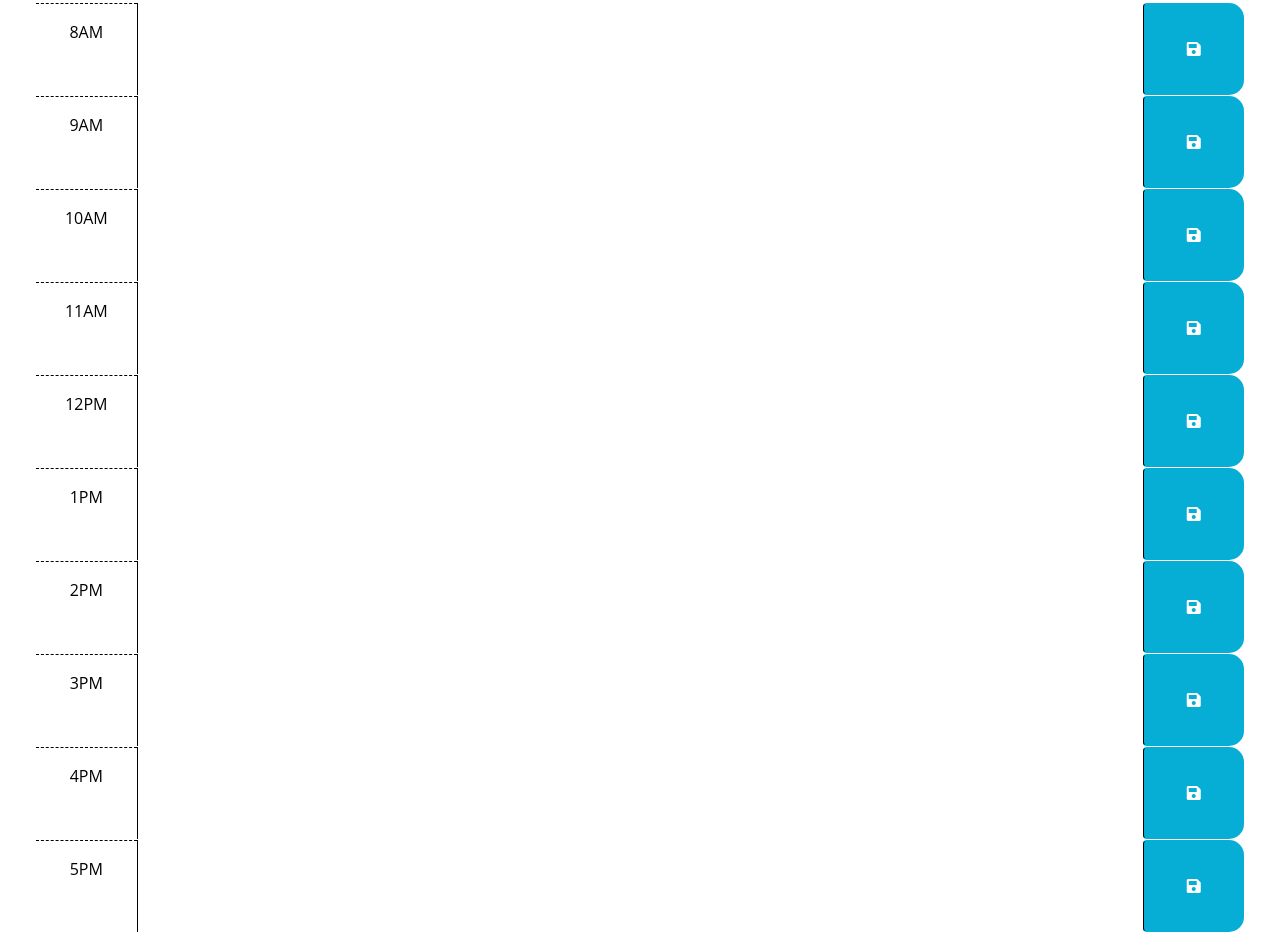
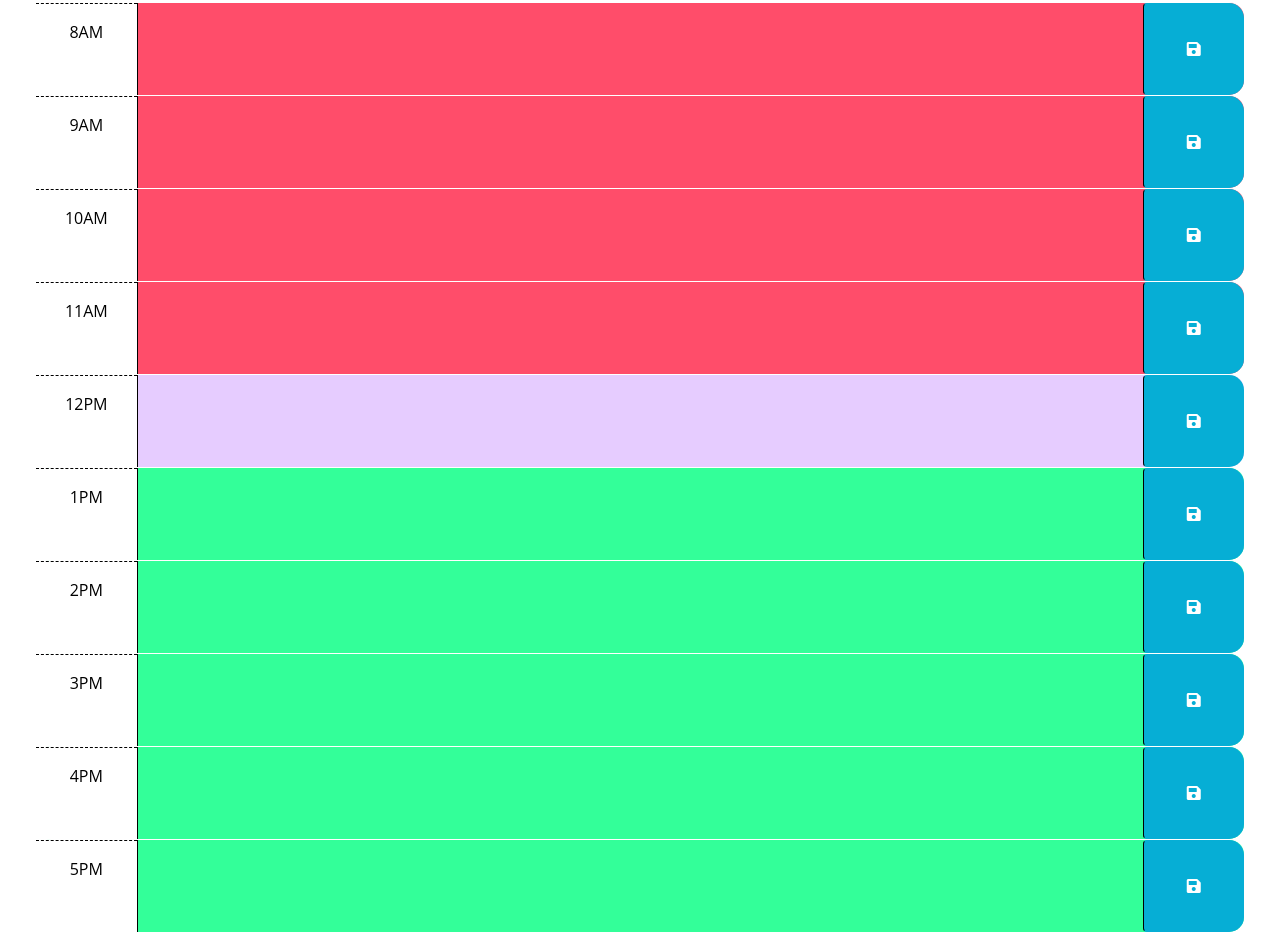
Before and after one commit to brenda255/day-scheduler, a plain HTML site: page index.html in a window 1280 px wide. Shown: the part 295-1227 px from the top of the page. Drawn offline with nearby package versions, Linux system fonts and the light colour scheme.

Commit message:
updated README

```diff
--- a/Develop/script.js
+++ b/Develop/script.js
@@ -39,16 +39,18 @@ $("#hour-17 .description").val(localStorage.getItem("hour-17"));
 
 
 
-function schedule() {
-  //go through each time block
-   var blockTime = document.querySelector("#time-block");
 
+//go through each time block
+
+var blockTime = document.querySelectorAll(".time-block");
+// $(".time-block").each(function ())
+      function schedule() {
     //check the time and add the classes for background indicators
     if (blockTime < date) {
       $(this).removeClass("future");
       $(this).removeClass("present");
       $(this).addClass("past");
-      console.log();
+
     }
     else if (blockTime === date) {
       $(this).removeClass("past");
@@ -60,8 +62,10 @@ function schedule() {
       $(this).removeClass("past");
       $(this).addClass("future");
 
+      schedule ();
     }
   }
+
   console.log(blockTime);
 
 
--- a/index.html
+++ b/index.html
@@ -31,8 +31,8 @@
         -->
 
     <!--these are the time blocks for the schedule -->
-    <div id= "time-block">
-    <div id="hour-8" class="row time-block">
+    <div id="time-block">
+       <div id="hour-8" class="row time-block past">
       <div class="col-2 col-md-1 hour text-center py-3">8AM</div>
       <textarea class="col-8 col-md-10 description" rows="3"> </textarea>
       <button id="save" class="btn saveBtn col-2 col-md-1" aria-label="save">
@@ -40,7 +40,7 @@
       </button>
     </div>
 
-    <div id="hour-9" class="row time-block">
+    <div id="hour-9" class="row time-block past">
       <div class="col-2 col-md-1 hour text-center py-3">9AM</div>
       <textarea class="col-8 col-md-10 description" rows="3"> </textarea>
       <button id="save" class="btn saveBtn col-2 col-md-1" aria-label="save">
@@ -49,7 +49,7 @@
     </div>
 
 
-    <div id="hour-10" class="row time-block">
+    <div id="hour-10" class="row time-block past">
       <div class="col-2 col-md-1 hour text-center py-3">10AM</div>
       <textarea class="col-8 col-md-10 description" rows="3"> </textarea>
       <button class="btn saveBtn col-2 col-md-1" aria-label="save">
@@ -58,7 +58,7 @@
     </div>
 
 
-    <div id="hour-11" class="row time-block">
+    <div id="hour-11" class="row time-block past">
       <div class="col-2 col-md-1 hour text-center py-3">11AM</div>
       <textarea class="col-8 col-md-10 description" rows="3"> </textarea>
       <button class="btn saveBtn col-2 col-md-1" aria-label="save">
@@ -66,7 +66,7 @@
       </button>
     </div>
 
-    <div id="hour-12" class="row time-block">
+    <div id="hour-12" class="row time-block present">
       <div class="col-2 col-md-1 hour text-center py-3">12PM</div>
       <textarea class="col-8 col-md-10 description" rows="3"> </textarea>
       <button class="btn saveBtn col-2 col-md-1" aria-label="save">
@@ -74,7 +74,7 @@
       </button>
     </div>
 
-    <div id="hour-13" class="row time-block">
+    <div id="hour-13" class="row time-block future">
       <div class="col-2 col-md-1 hour text-center py-3">1PM</div>
       <textarea class="col-8 col-md-10 description" rows="3"> </textarea>
       <button class="btn saveBtn col-2 col-md-1" aria-label="save">
@@ -82,7 +82,7 @@
       </button>
     </div>
 
-    <div id="hour-14" class="row time-block">
+    <div id="hour-14" class="row time-block future">
       <div class="col-2 col-md-1 hour text-center py-3">2PM</div>
       <textarea class="col-8 col-md-10 description" rows="3"> </textarea>
       <button class="btn saveBtn col-2 col-md-1" aria-label="save">
@@ -90,7 +90,7 @@
       </button>
     </div>
 
-    <div id="hour-15" class="row time-block">
+    <div id="hour-15" class="row time-block future">
       <div class="col-2 col-md-1 hour text-center py-3">3PM</div>
       <textarea class="col-8 col-md-10 description" rows="3"> </textarea>
       <button class="btn saveBtn col-2 col-md-1" aria-label="save">
@@ -99,7 +99,7 @@
     </div>
 
 
-    <div id="hour-16" class="row time-block">
+    <div id="hour-16" class="row time-block future">
       <div class="col-2 col-md-1 hour text-center py-3">4PM</div>
       <textarea class="col-8 col-md-10 description" rows="3"> </textarea>
       <button class="btn saveBtn col-2 col-md-1" aria-label="save">
@@ -107,7 +107,7 @@
       </button>
     </div>
 
-    <div id="hour-17" class="row time-block">
+    <div id="hour-17" class="row time-block future">
       <div class="col-2 col-md-1 hour text-center py-3">5PM</div>
       <textarea class="col-8 col-md-10 description" rows="3"> </textarea>
       <button class="btn saveBtn col-2 col-md-1" aria-label="save">
```
Also changed, not shown: 1 other file.
